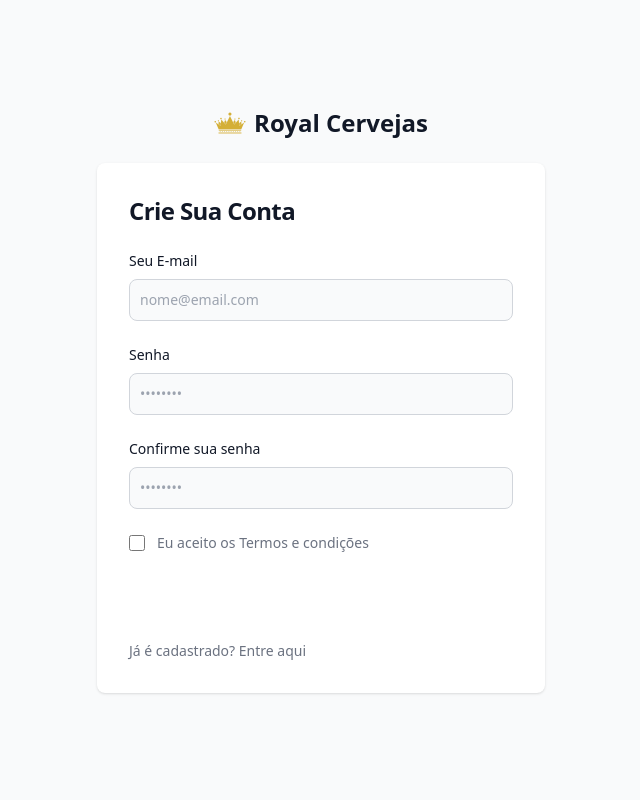
After one commit to akathigs/Ecommerce-Cerveja, a Django app: page /register in a window 1280 px wide. The commit adds this page. Shown: the whole page, without its empty margins (319-959 px from the left). Run offline with Django 4.2, Linux system fonts and the light colour scheme; some libraries are stand-ins or nearby versions.

Commit message:
register att

```diff
--- a/app/templates/about.html
+++ b/app/templates/about.html
@@ -28,7 +28,7 @@
                       <a href="#" class="block py-2 pl-3 pr-4 text-gray-700 rounded hover:bg-gray-100 md:hover:bg-transparent md:border-0 md:hover:text-blue-700 md:p-0 dark:text-gray-400 md:dark:hover:text-white dark:hover:bg-gray-700 dark:hover:text-white md:dark:hover:bg-transparent">Contato</a>
                     </li>
                     <li>
-                      <a href="#" class="block py-2 pl-3 pr-4 text-gray-700 rounded hover:bg-gray-100 md:hover:bg-transparent md:border-0 md:hover:text-blue-700 md:p-0 dark:text-gray-400 md:dark:hover:text-white dark:hover:bg-gray-700 dark:hover:text-white md:dark:hover:bg-transparent">Login/Cadastro</a>
+                      <a href="http://127.0.0.1:8000/login" class="block py-2 pl-3 pr-4 text-gray-700 rounded hover:bg-gray-100 md:hover:bg-transparent md:border-0 md:hover:text-blue-700 md:p-0 dark:text-gray-400 md:dark:hover:text-white dark:hover:bg-gray-700 dark:hover:text-white md:dark:hover:bg-transparent">Login/Cadastro</a>
                     </li>
                   </ul>
                 </div>
--- /dev/null
+++ b/app/templates/register.html
@@ -0,0 +1,56 @@
+{% load static %}
+<!DOCTYPE html>
+<html lang="en">
+<head>
+    <meta charset="UTF-8">
+    <meta http-equiv="X-UA-Compatible" content="IE=edge">
+    <meta name="viewport" content="width=device-width, initial-scale=1.0">
+    <script src="https://cdn.tailwindcss.com"></script>
+    <title>Royal Cervejas</title>
+</head>
+<body>
+
+    <section class="bg-gray-50 dark:bg-gray-900">
+        <div class="flex flex-col items-center justify-center px-6 py-8 mx-auto md:h-screen lg:py-0">
+            <a href="#" class="flex items-center mb-6 text-2xl font-semibold text-gray-900 dark:text-white">
+                <img class="w-8 h-8 mr-2" src="{% static 'images/k.png' %}">
+                Royal Cervejas
+            </a>
+            <div class="w-full bg-white rounded-lg shadow dark:border md:mt-0 sm:max-w-md xl:p-0 dark:bg-gray-800 dark:border-gray-700">
+                <div class="p-6 space-y-4 md:space-y-6 sm:p-8">
+                    <h1 class="text-xl font-bold leading-tight tracking-tight text-gray-900 md:text-2xl dark:text-white">
+                        Crie Sua Conta
+                    </h1>
+                    <form class="space-y-4 md:space-y-6" action="#">
+                        <div>
+                            <label for="email" class="block mb-2 text-sm font-medium text-gray-900 dark:text-white">Seu E-mail</label>
+                            <input type="email" name="email" id="email" class="bg-gray-50 border border-gray-300 text-gray-900 sm:text-sm rounded-lg focus:ring-primary-600 focus:border-primary-600 block w-full p-2.5 dark:bg-gray-700 dark:border-gray-600 dark:placeholder-gray-400 dark:text-white dark:focus:ring-blue-500 dark:focus:border-blue-500" placeholder="nome@email.com" required="">
+                        </div>
+                        <div>
+                            <label for="password" class="block mb-2 text-sm font-medium text-gray-900 dark:text-white">Senha</label>
+                            <input type="password" name="password" id="password" placeholder="••••••••" class="bg-gray-50 border border-gray-300 text-gray-900 sm:text-sm rounded-lg focus:ring-primary-600 focus:border-primary-600 block w-full p-2.5 dark:bg-gray-700 dark:border-gray-600 dark:placeholder-gray-400 dark:text-white dark:focus:ring-blue-500 dark:focus:border-blue-500" required="">
+                        </div>
+                        <div>
+                            <label for="confirm-password" class="block mb-2 text-sm font-medium text-gray-900 dark:text-white">Confirme sua senha</label>
+                            <input type="confirm-password" name="confirm-password" id="confirm-password" placeholder="••••••••" class="bg-gray-50 border border-gray-300 text-gray-900 sm:text-sm rounded-lg focus:ring-primary-600 focus:border-primary-600 block w-full p-2.5 dark:bg-gray-700 dark:border-gray-600 dark:placeholder-gray-400 dark:text-white dark:focus:ring-blue-500 dark:focus:border-blue-500" required="">
+                        </div>
+                        <div class="flex items-start">
+                            <div class="flex items-center h-5">
+                              <input id="terms" aria-describedby="terms" type="checkbox" class="w-4 h-4 border border-gray-300 rounded bg-gray-50 focus:ring-3 focus:ring-primary-300 dark:bg-gray-700 dark:border-gray-600 dark:focus:ring-primary-600 dark:ring-offset-gray-800" required="">
+                            </div>
+                            <div class="ml-3 text-sm">
+                              <label for="terms" class="font-light text-gray-500 dark:text-gray-300">Eu aceito os <a class="font-medium text-primary-600 hover:underline dark:text-primary-500" href="#">Termos e condições</a></label>
+                            </div>
+                        </div>
+                        <button type="submit" class="w-full text-white bg-primary-600 hover:bg-primary-700 focus:ring-4 focus:outline-none focus:ring-primary-300 font-medium rounded-lg text-sm px-5 py-2.5 text-center dark:bg-primary-600 dark:hover:bg-primary-700 dark:focus:ring-primary-800">Crie sua conta</button>
+                        <p class="text-sm font-light text-gray-500 dark:text-gray-400">
+                            Já é cadastrado? <a href="http://127.0.0.1:8000/login" class="font-medium text-primary-600 hover:underline dark:text-primary-500">Entre aqui</a>
+                        </p>
+                    </form>
+                </div>
+            </div>
+        </div>
+      </section>
+
+  </body>
+  </html>
--- a/app/urls.py
+++ b/app/urls.py
@@ -5,5 +5,6 @@ urlpatterns = [
     path('', views.makeIndex),
     path('products', views.makeProducts),
     path('about', views.makeAbout),
-    path('login', views.makeLogin)
+    path('login', views.makeLogin),
+    path('register', views.makeRegister)
 ]
--- a/app/views.py
+++ b/app/views.py
@@ -11,3 +11,6 @@ def makeAbout(request):
 
 def makeLogin(request):
     return render (request, 'login.html')
+
+def makeRegister(request):
+    return render (request, 'register.html')
```
Also changed, not shown: app/templates/index.html (+4 -4 lines), app/templates/login.html (+55 -0 lines), app/templates/backup.html (renamed from app/templates/tst.html).
